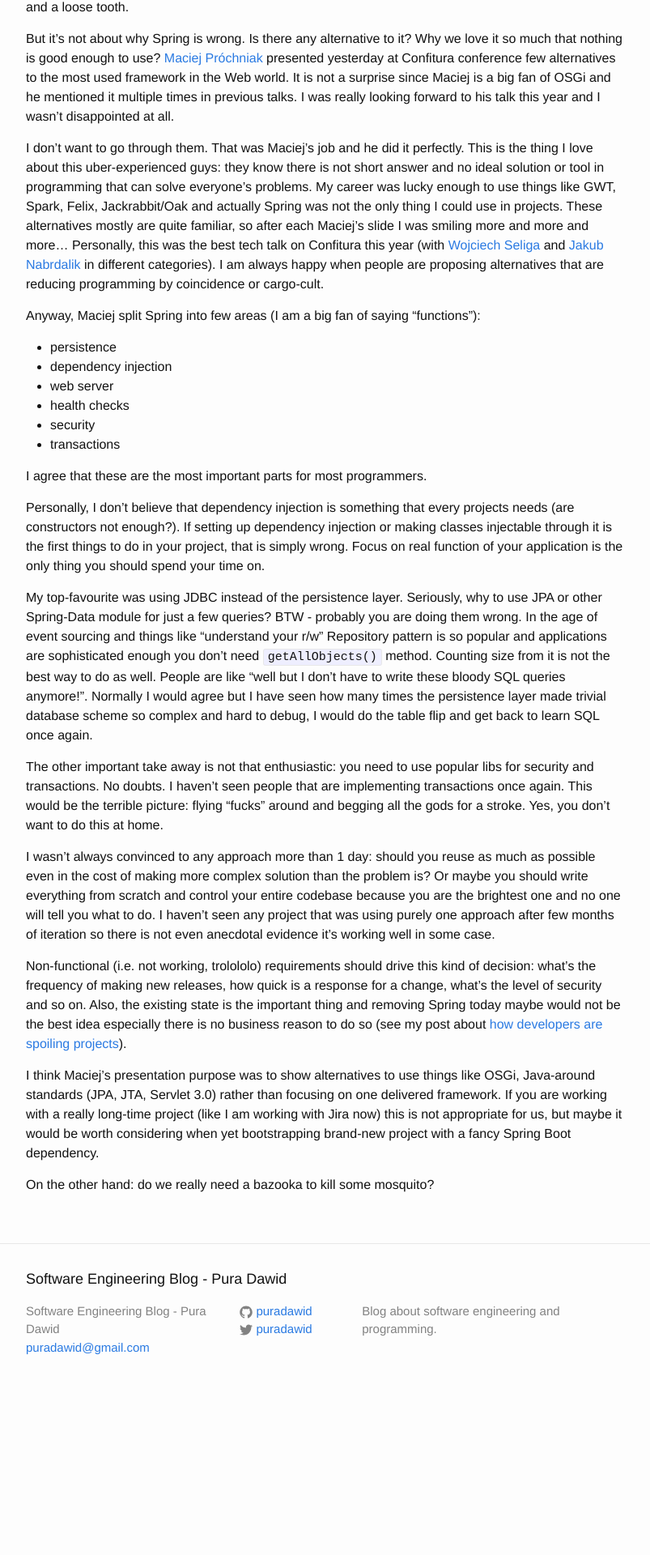
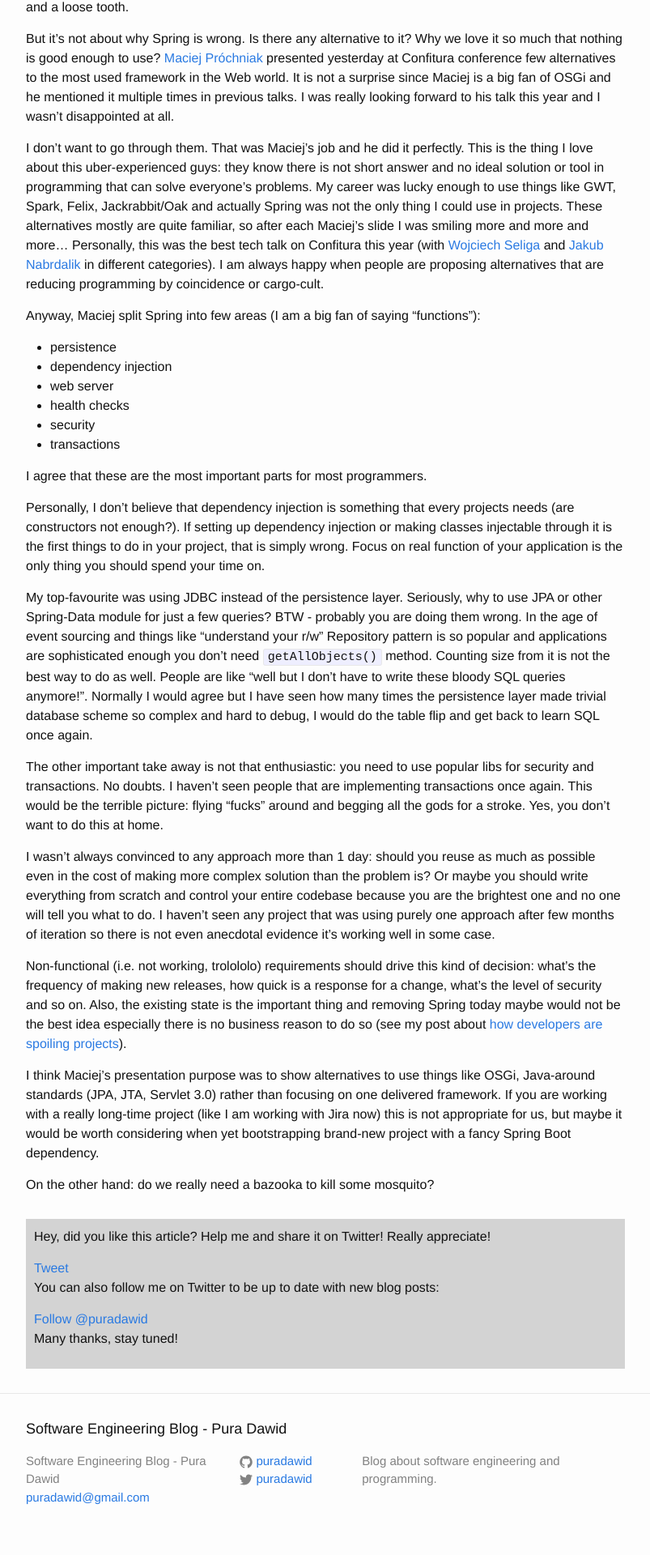
Before and after one commit to puradawid/puradawid.github.io, a Jekyll site: the page built from _posts/2018-07-01-how-can-you-live-without-spring.md, in a window 1280 px wide. Shown: the part 849-2769 px from the top of the page at 81% size, without its empty margins (238-1041 px from the left). Built offline with Jekyll 4.4.1, drawn with Linux system fonts in a browser that asks for light colours; comment, search, counter and statistics services are not loaded; before the commit the page ends 2584 px from its top, so only the background shows below that.

Commit message:
Add Vim blog post; add invitation for sharing and following on twitter

```diff
--- a/_config.yml
+++ b/_config.yml
@@ -7,6 +7,7 @@
 
 # Site settings
 title: Software Engineering Blog - Pura Dawid
+short_title: Pura Dawid's Blog
 email: puradawid@gmail.com
 description: > # this means to ignore newlines until "baseurl:"
   Blog about software engineering and programming.
--- a/_includes/header.html
+++ b/_includes/header.html
@@ -2,7 +2,8 @@
 
   <div class="wrapper">
 
-    <a class="site-title" href="{{ site.baseurl }}/">{{ site.title }}</a>
+    <a class="site-title desktop" href="{{ site.baseurl }}/">{{ site.title }}</a>
+    <a class="site-title mobile" href="{{ site.baseurl }}/">{{ site.short_title }}</a>
 
     <nav class="site-nav">
       <a href="#" class="menu-icon">
--- a/_layouts/post.html
+++ b/_layouts/post.html
@@ -12,6 +12,14 @@
     {{ content }}
   </div>
 
+  <div class="annoucement">
+    <p>Hey, did you like this article? Help me and share it on Twitter! Really appreciate!</p>
+    <a href="https://twitter.com/share?ref_src=twsrc%5Etfw" class="twitter-share-button" data-show-count="false">Tweet</a><script async src="https://platform.twitter.com/widgets.js" charset="utf-8"></script>
+    <p>You can also follow me on Twitter to be up to date with new blog posts:</p>
+    <a href="https://twitter.com/puradawid?ref_src=twsrc%5Etfw" class="twitter-follow-button" data-show-count="false">Follow @puradawid</a><script async src="https://platform.twitter.com/widgets.js" charset="utf-8"></script>
+    <p>Many thanks, stay tuned!</p>
+  </div>
+
   <div class="comments">
     {% include disqs.html %}
   </div>
--- a/_sass/_base.scss
+++ b/_sass/_base.scss
@@ -47,6 +47,14 @@
     vertical-align: middle;
 }
 
+.center {
+  text-align: center;
+
+  img {
+    max-height: 200px;
+    width: auto;
+  }
+}
 
 
 /**
--- a/_sass/_my_overrides.scss
+++ b/_sass/_my_overrides.scss
@@ -1,9 +1,30 @@
-.post-list h2 {
-  text-align: center;
+.post-list {
+  h2 {
+    text-align: center;
+  }
+
+  img {
+    width: 100%
+  }
+
+  .center img {
+    width: auto;
+  }
 }
 
-.post-list img {
-  width: 100%
+.mobile {
+  display: none
+}
+
+@media only screen and (max-width: 768px) {
+    /* For mobile phones: */
+  .site-title.desktop {
+    display: none
+  }
+
+  .site-title.mobile {
+    display: block
+  }
 }
 
 .post.page h1 {
@@ -21,3 +42,8 @@
 .rounded img {
   border-radius: 50%;
 }
+
+.annoucement {
+  background-color: lightgray;
+  padding: 10px;
+}
```
Also changed, not shown: _posts/2018-07-07-why-vim.md (added, +126 -0 lines), assets/vimlogo.png (added).
